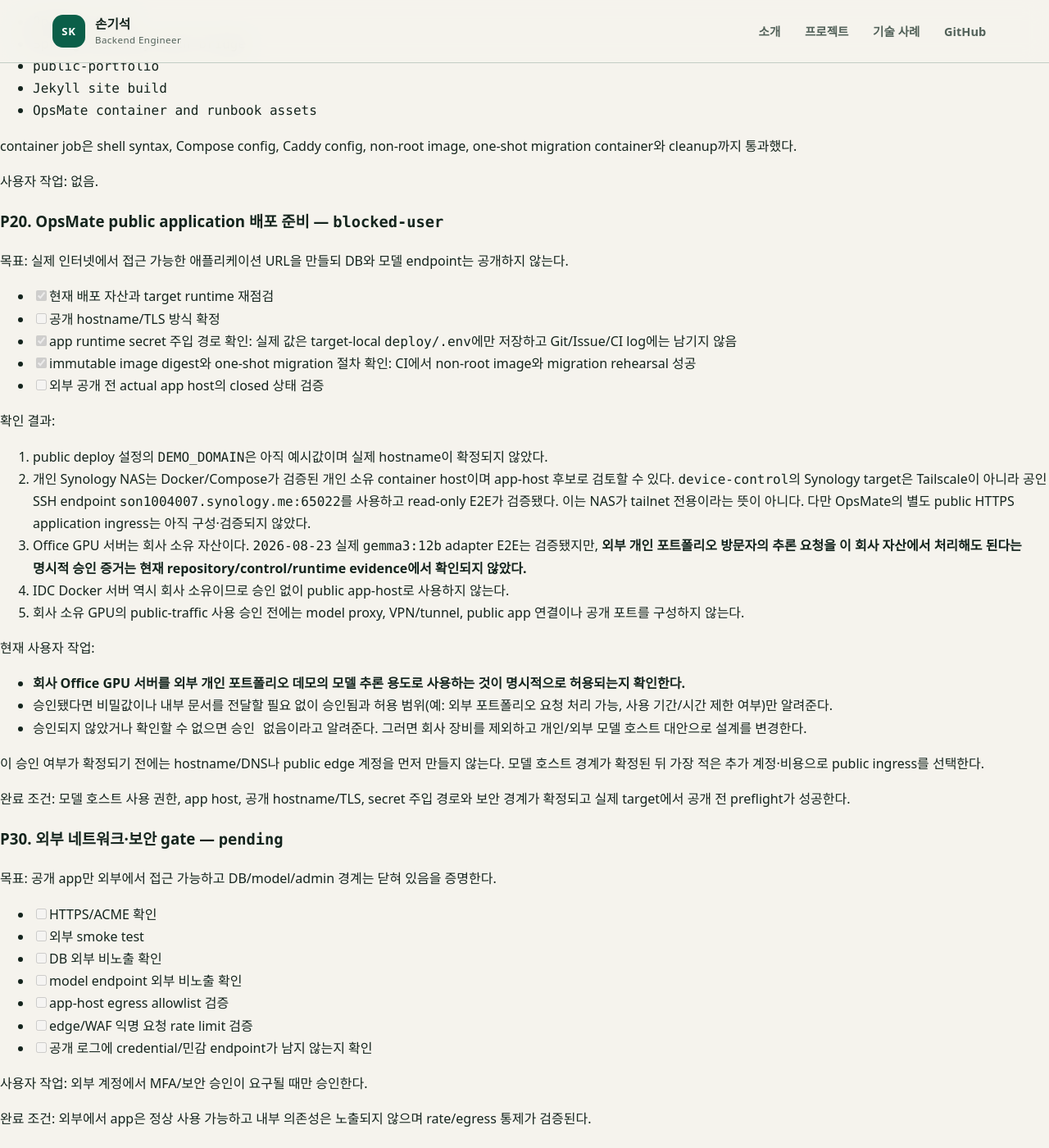
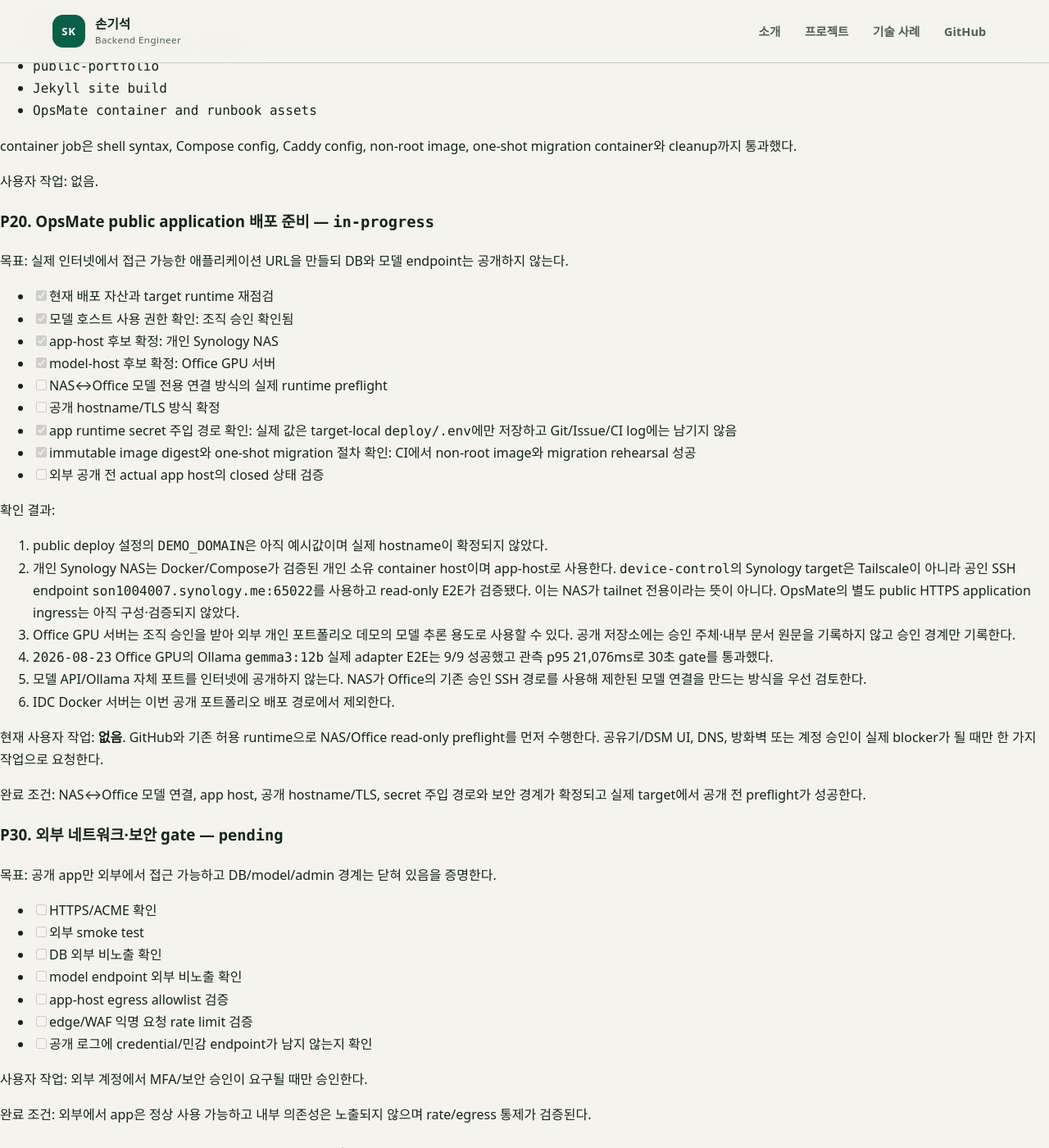
Before and after one commit to son1004007/engineering-career-portfolio, a Jekyll site: the page built from PORTFOLIO_COMPLETION_PLAN.md, in a window 1280 px wide and 1400 px high, scrolled down 1355 px. Shown: the whole window at 82% size. Built offline with Jekyll 4.4.1, drawn with Linux system fonts in a browser that asks for light colours; our own code applies the rules of GitHub Pages for plain Markdown files; some of the changed text lies outside the part shown.

Commit message:
docs: record approved Office GPU use

```diff
--- a/PORTFOLIO_COMPLETION_PLAN.md
+++ b/PORTFOLIO_COMPLETION_PLAN.md
@@ -57,11 +57,15 @@ container job은 shell syntax, Compose config, Caddy config, non-root image, one
 
 사용자 작업: 없음.
 
-### P20. OpsMate public application 배포 준비 — `blocked-user`
+### P20. OpsMate public application 배포 준비 — `in-progress`
 
 목표: 실제 인터넷에서 접근 가능한 애플리케이션 URL을 만들되 DB와 모델 endpoint는 공개하지 않는다.
 
 - [x] 현재 배포 자산과 target runtime 재점검
+- [x] 모델 호스트 사용 권한 확인: 조직 승인 확인됨
+- [x] app-host 후보 확정: 개인 Synology NAS
+- [x] model-host 후보 확정: Office GPU 서버
+- [ ] NAS↔Office 모델 전용 연결 방식의 실제 runtime preflight
 - [ ] 공개 hostname/TLS 방식 확정
 - [x] app runtime secret 주입 경로 확인: 실제 값은 target-local `deploy/.env`에만 저장하고 Git/Issue/CI log에는 남기지 않음
 - [x] immutable image digest와 one-shot migration 절차 확인: CI에서 non-root image와 migration rehearsal 성공
@@ -70,20 +74,15 @@ container job은 shell syntax, Compose config, Caddy config, non-root image, one
 확인 결과:
 
 1. public deploy 설정의 `DEMO_DOMAIN`은 아직 예시값이며 실제 hostname이 확정되지 않았다.
-2. 개인 Synology NAS는 Docker/Compose가 검증된 개인 소유 container host이며 app-host 후보로 검토할 수 있다. `device-control`의 Synology target은 Tailscale이 아니라 공인 SSH endpoint `son1004007.synology.me:65022`를 사용하고 read-only E2E가 검증됐다. 이는 NAS가 tailnet 전용이라는 뜻이 아니다. 다만 OpsMate의 별도 public HTTPS application ingress는 아직 구성·검증되지 않았다.
-3. Office GPU 서버는 회사 소유 자산이다. `2026-08-23` 실제 `gemma3:12b` adapter E2E는 검증됐지만, **외부 개인 포트폴리오 방문자의 추론 요청을 이 회사 자산에서 처리해도 된다는 명시적 승인 증거는 현재 repository/control/runtime evidence에서 확인되지 않았다.**
-4. IDC Docker 서버 역시 회사 소유이므로 승인 없이 public app-host로 사용하지 않는다.
-5. 회사 소유 GPU의 public-traffic 사용 승인 전에는 model proxy, VPN/tunnel, public app 연결이나 공개 포트를 구성하지 않는다.
+2. 개인 Synology NAS는 Docker/Compose가 검증된 개인 소유 container host이며 app-host로 사용한다. `device-control`의 Synology target은 Tailscale이 아니라 공인 SSH endpoint `son1004007.synology.me:65022`를 사용하고 read-only E2E가 검증됐다. 이는 NAS가 tailnet 전용이라는 뜻이 아니다. OpsMate의 별도 public HTTPS application ingress는 아직 구성·검증되지 않았다.
+3. Office GPU 서버는 조직 승인을 받아 외부 개인 포트폴리오 데모의 모델 추론 용도로 사용할 수 있다. 공개 저장소에는 승인 주체·내부 문서 원문을 기록하지 않고 승인 경계만 기록한다.
+4. `2026-08-23` Office GPU의 Ollama `gemma3:12b` 실제 adapter E2E는 9/9 성공했고 관측 p95 21,076ms로 30초 gate를 통과했다.
+5. 모델 API/Ollama 자체 포트를 인터넷에 공개하지 않는다. NAS가 Office의 기존 승인 SSH 경로를 사용해 제한된 모델 연결을 만드는 방식을 우선 검토한다.
+6. IDC Docker 서버는 이번 공개 포트폴리오 배포 경로에서 제외한다.
 
-현재 사용자 작업:
+현재 사용자 작업: **없음**. GitHub와 기존 허용 runtime으로 NAS/Office read-only preflight를 먼저 수행한다. 공유기/DSM UI, DNS, 방화벽 또는 계정 승인이 실제 blocker가 될 때만 한 가지 작업으로 요청한다.
 
-- **회사 Office GPU 서버를 외부 개인 포트폴리오 데모의 모델 추론 용도로 사용하는 것이 명시적으로 허용되는지 확인한다.**
-- 승인됐다면 비밀값이나 내부 문서를 전달할 필요 없이 `승인됨`과 허용 범위(예: 외부 포트폴리오 요청 처리 가능, 사용 기간/시간 제한 여부)만 알려준다.
-- 승인되지 않았거나 확인할 수 없으면 `승인 없음`이라고 알려준다. 그러면 회사 장비를 제외하고 개인/외부 모델 호스트 대안으로 설계를 변경한다.
-
-이 승인 여부가 확정되기 전에는 hostname/DNS나 public edge 계정을 먼저 만들지 않는다. 모델 호스트 경계가 확정된 뒤 가장 적은 추가 계정·비용으로 public ingress를 선택한다.
-
-완료 조건: 모델 호스트 사용 권한, app host, 공개 hostname/TLS, secret 주입 경로와 보안 경계가 확정되고 실제 target에서 공개 전 preflight가 성공한다.
+완료 조건: NAS↔Office 모델 연결, app host, 공개 hostname/TLS, secret 주입 경로와 보안 경계가 확정되고 실제 target에서 공개 전 preflight가 성공한다.
 
 ### P30. 외부 네트워크·보안 gate — `pending`
 
@@ -143,9 +142,9 @@ container job은 shell syntax, Compose config, Caddy config, non-root image, one
 
 ## 현재 사용자에게 필요한 작업
 
-`P00`과 `P10`은 사용자 작업 없이 완료했다.
+`P00`과 `P10`은 사용자 작업 없이 완료했다. Office GPU의 공개 포트폴리오 추론 사용 승인도 확인됐다.
 
-현재 필요한 작업은 P20의 **회사 Office GPU 서버 public-traffic 사용 승인 여부 확인 한 가지**다. 승인 여부가 정해지기 전에는 회사 장비에 공개 트래픽 경로를 만들거나 외부 서비스를 임의로 구독하지 않는다.
+현재 즉시 필요한 사용자 작업은 **없음**. P20 runtime preflight와 설계 확정을 계속 수행한다. 사용자만 가능한 공유기/DSM/DNS/보안 승인이 실제 blocker가 되었을 때 그 한 가지 작업만 요청한다.
 
 ## 완료 판정
 
```
